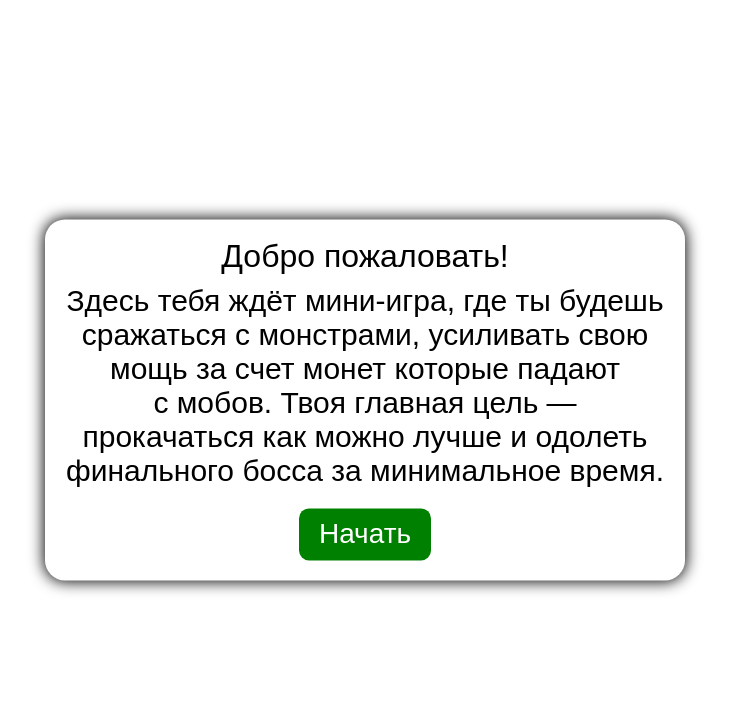
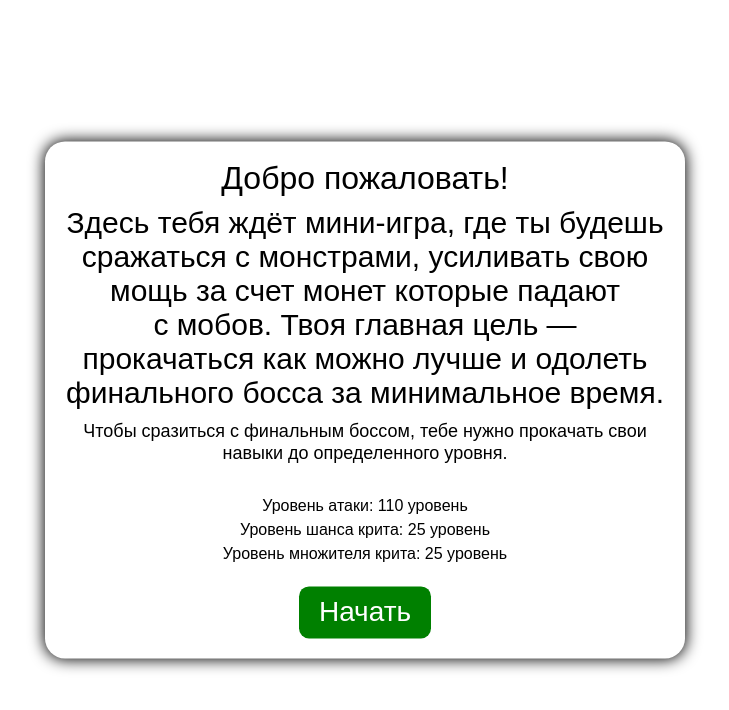
Before and after one commit to HELLRAID-cmd/Tap-Tap-MonsterHunter, a React (Vite) app in the folder client/: page / in a window 1280 px wide. Shown: the top 710 px of the page, without its empty margins (275-1004 px from the left). Built offline with nearby package versions, Linux system fonts and the light colour scheme.

Commit message:
добавил больше информации

```diff
--- a/client/src/Components/Info/Info.tsx
+++ b/client/src/Components/Info/Info.tsx
@@ -19,6 +19,12 @@ const Info = () => {
           прокачаться как можно лучше и&nbsp;одолеть финального босса
           за&nbsp;минимальное время.
         </h2>
+        <p className="info__text-paragraph">Чтобы сразиться с финальным боссом, тебе нужно прокачать свои навыки до определенного уровня.</p>
+        <ul className="info__text-list">
+          <li className="info__text-item">Уровень атаки: 110 уровень</li>
+          <li className="info__text-item">Уровень шанса крита: 25 уровень</li>
+          <li className="info__text-item">Уровень множителя крита: 25 уровень</li>
+        </ul>
       </div>
       <button className="info__btn" onClick={() => {
         handleBtn();
```
